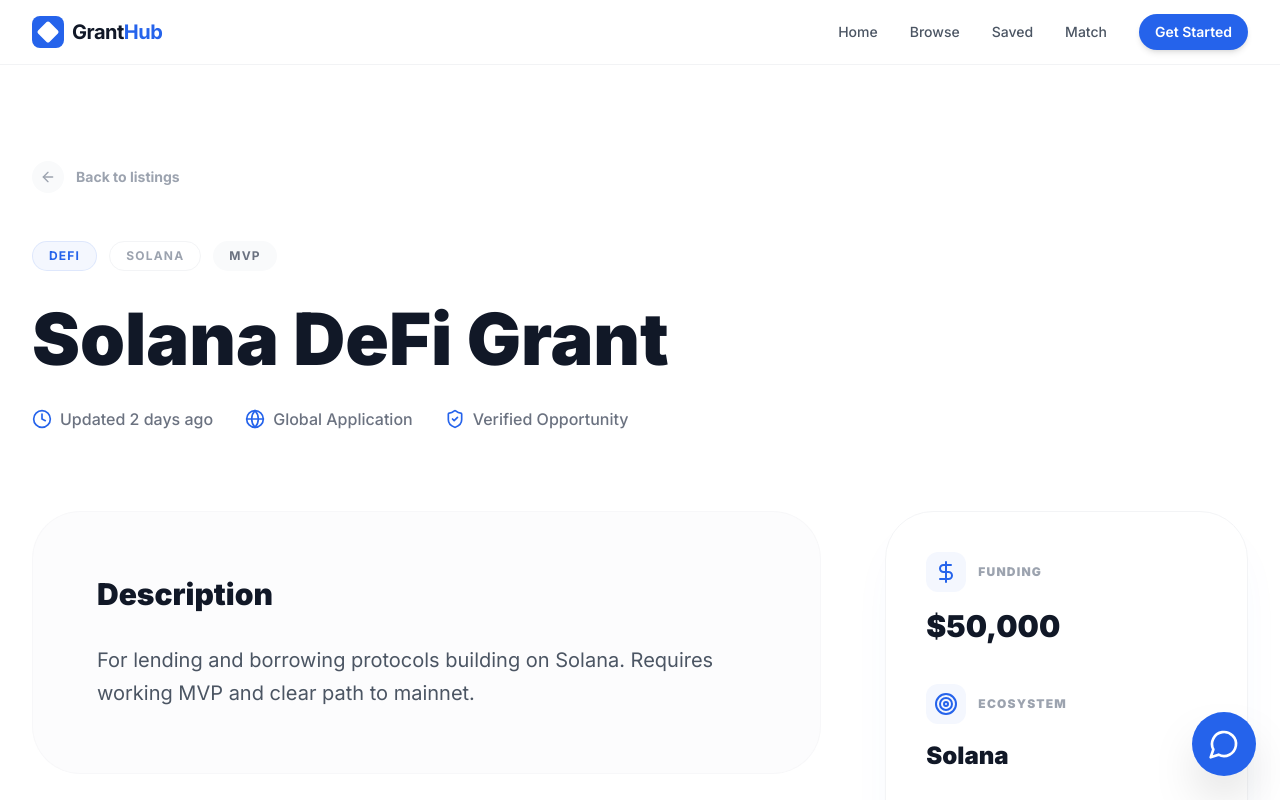
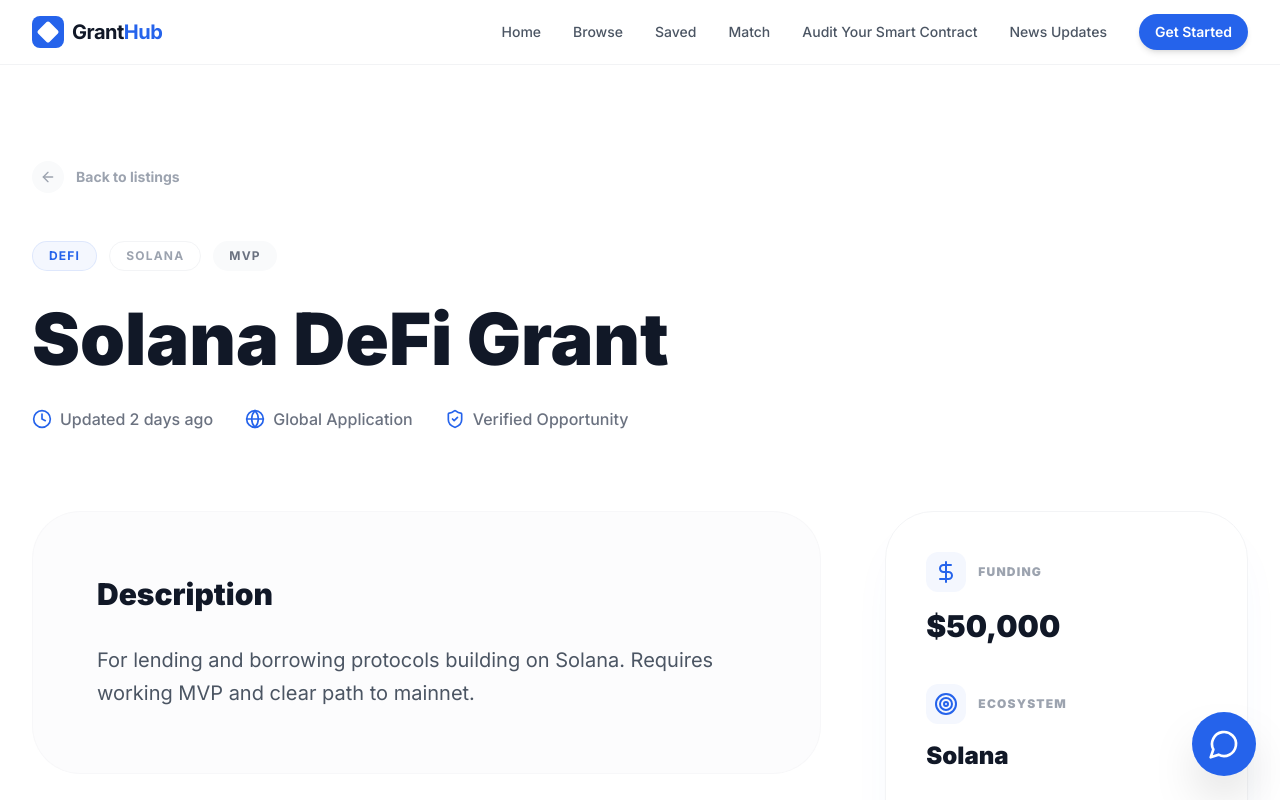
Before and after one commit to dev-omaFrank/W3AGH, a Next.js app: page /grants/1 in a window 1280 px wide. Shown: the top 800 px of the page. Built offline with nearby package versions, Linux system fonts and the light colour scheme.

Commit message:
updated navbar with audit, news links

```diff
--- a/components/MobileMenu.tsx
+++ b/components/MobileMenu.tsx
@@ -63,6 +63,20 @@
           >
             Find a Match
           </Link>
+
+          <Link
+              href="/audit"
+              className="black  font-semibold text-base"
+            >
+              Audit Your Smart Contract
+            </Link>
+
+            <Link
+              href="/news"
+              className="black  font-semibold text-base"
+            >
+              News Updates
+            </Link>
         </div>
       </div>
     </div>
--- a/components/Navbar.tsx
+++ b/components/Navbar.tsx
@@ -45,6 +45,20 @@
             </Link>
 
             <Link
+              href="/audit"
+              className="text-sm font-medium text-gray-600 hover:text-primary transition-colors"
+            >
+              Audit Your Smart Contract
+            </Link>
+
+            <Link
+              href="/news"
+              className="text-sm font-medium text-gray-600 hover:text-primary transition-colors"
+            >
+              News Updates
+            </Link>
+
+            <Link
               href="/grants"
               className="inline-flex items-center justify-center px-4 py-2 text-sm font-semibold text-white bg-primary rounded-full hover:bg-primary-dark transition-all shadow-md hover:shadow-lg active:scale-95"
             >
```
